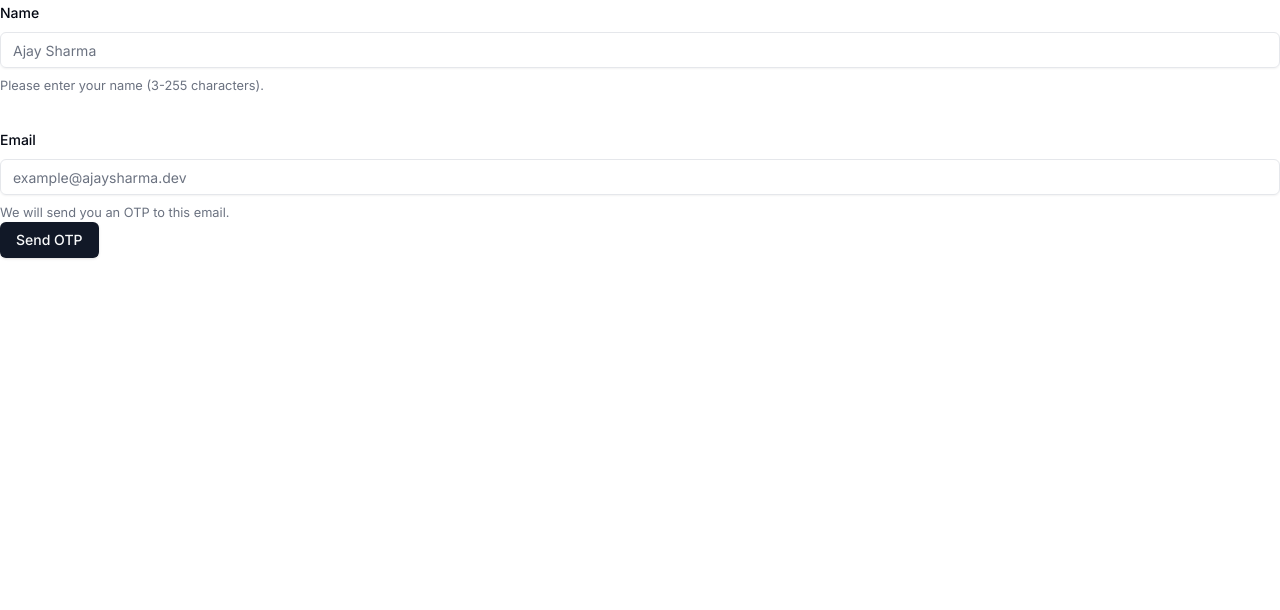
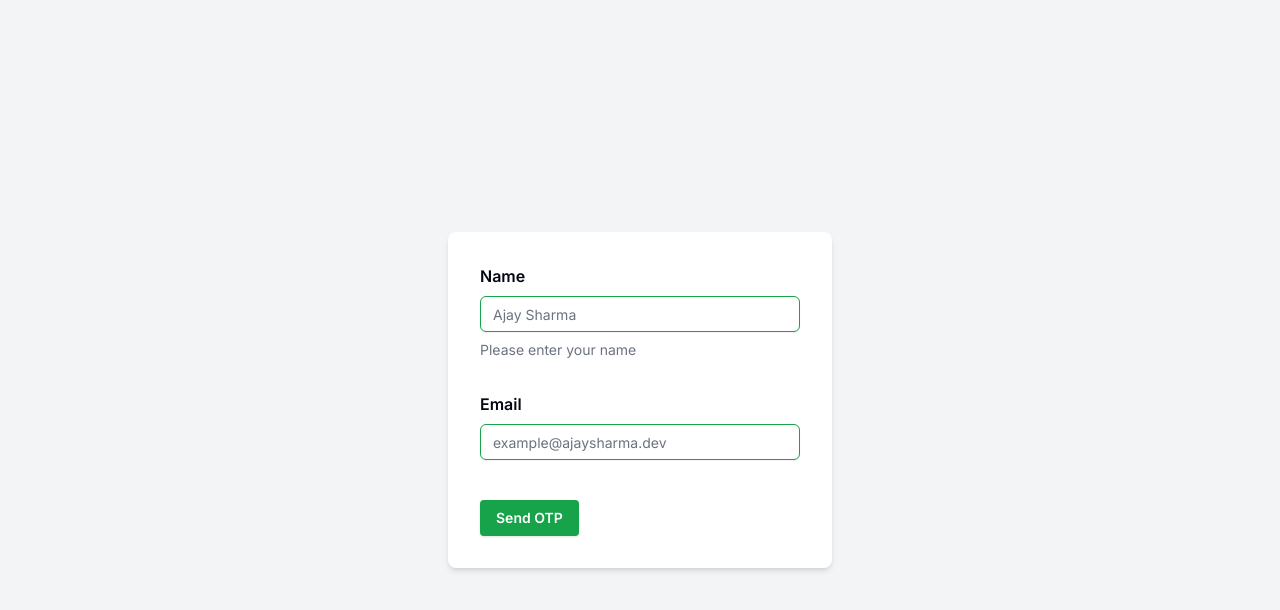
Before and after one commit to aman1117/shc-frontend, a Next.js app: page /auth/login in a window 1280 px wide. Shown: the top 610 px of the page. Built offline with nearby package versions, Linux system fonts and the light colour scheme.

Commit message:
chore: Clean up code formatting and remove unused files

```diff
--- a/src/app/(private)/files/page.tsx
+++ b/src/app/(private)/files/page.tsx
@@ -12,3 +12,4 @@ export default async function ShcFiles() {
     </div>
   );
 }
+// ✅
--- a/src/app/(private)/page.tsx
+++ b/src/app/(private)/page.tsx
@@ -24,6 +24,8 @@ export default async function DashboardPage() {
           <p>Files</p>
         </div>
       </div>
+      {/* what does below stringified user object look like? */}
+      {/*why we used pre tag?*/}
       <pre>{JSON.stringify(user, null, 2)}</pre>
       <h1>dashboard page</h1>
     </main>
--- a/src/app/(public)/auth/login/_components/LoginForm.tsx
+++ b/src/app/(public)/auth/login/_components/LoginForm.tsx
@@ -66,24 +66,29 @@ export default function LoginForm() {
       );
     }
   };
+
   return (
-    <main className="w-screen h-screen">
+    <main className="w-screen h-screen flex items-center justify-center bg-gray-100">
       <Form {...loginForm}>
         <form
           onSubmit={loginForm.handleSubmit(onLoginFormSubmit)}
-          className="space-y-8"
+          className="space-y-8 bg-white p-8 rounded-lg shadow-md w-96"
         >
           <FormField
             control={loginForm.control}
             name="name"
             render={({ field }) => (
               <FormItem>
-                <FormLabel>Name</FormLabel>
+                <FormLabel className="text-base font-semibold">Name</FormLabel>
                 <FormControl>
-                  <Input placeholder="Ajay Sharma" {...field} />
+                  <Input
+                    placeholder="Ajay Sharma"
+                    {...field}
+                    className="border-green-600 focus:ring-green-600 focus:border-green-600"
+                  />
                 </FormControl>
-                <FormDescription>
-                  Please enter your name (3-255 characters).
+                <FormDescription className="text-sm text-gray-500">
+                  Please enter your name
                 </FormDescription>
                 <FormMessage />
               </FormItem>
@@ -95,17 +100,30 @@ export default function LoginForm() {
             name="email"
             render={({ field }) => (
               <FormItem>
-                <FormLabel>Email</FormLabel>
+                <FormLabel className="text-base font-semibold">Email</FormLabel>
                 <FormControl>
-                  <Input placeholder="example@ajaysharma.dev" {...field} />
+                  <Input
+                    placeholder="example@ajaysharma.dev"
+                    {...field}
+                    className="border-green-600 focus:ring-green-600 focus:border-green-600"
+                  />
                 </FormControl>
-                <FormDescription>
-                  We will send you an OTP to this email.
-                </FormDescription>
+                <FormDescription className="text-sm text-gray-500"></FormDescription>
                 <FormMessage />
               </FormItem>
             )}
           />
+
+          {otpStatus !== "sent" && (
+            <Button
+              disabled={otpStatus === "sending"}
+              onClick={onClickSendOtpButton}
+              className="bg-green-600 hover:bg-green-700 text-white font-semibold  px-4 rounded"
+            >
+              Send OTP
+            </Button>
+          )}
+
           {otpStatus === "sent" && (
             <>
               <FormField
@@ -114,11 +132,15 @@ export default function LoginForm() {
                 disabled={loginForm.formState.isLoading}
                 render={({ field }) => (
                   <FormItem>
-                    <FormLabel>Otp</FormLabel>
+                    <FormLabel className="text-base font-semibold">OTP</FormLabel>
                     <FormControl>
-                      <Input placeholder="Six digits number" {...field} />
+                      <Input
+                        placeholder="Six digits number"
+                        {...field}
+                        className="border-green-600 focus:ring-green-600 focus:border-green-600"
+                      />
                     </FormControl>
-                    <FormDescription>
+                    <FormDescription className="text-sm text-gray-500">
                       Check your email for the OTP.
                     </FormDescription>
                     <FormMessage />
@@ -126,21 +148,17 @@ export default function LoginForm() {
                 )}
               />
 
-              <Button disabled={loginForm.formState.isSubmitting} type="submit">
+              <Button
+                disabled={loginForm.formState.isSubmitting}
+                type="submit"
+                className="bg-green-600 hover:bg-green-700 text-white font-semibold py-2 px-4 rounded"
+              >
                 Submit OTP
               </Button>
             </>
           )}
         </form>
       </Form>
-      {otpStatus !== "sent" && (
-        <Button
-          disabled={otpStatus === "sending"}
-          onClick={onClickSendOtpButton}
-        >
-          Send OTP
-        </Button>
-      )}
     </main>
   );
 }
--- a/src/app/(public)/layout.tsx
+++ b/src/app/(public)/layout.tsx
@@ -4,5 +4,7 @@ export default function PublicLayout({
 }: {
   children: React.ReactNode;
 }) {
+  // why we write main tag here
+  // what does this classname do?
   return <main className="h-screen w-screen">{children}</main>;
 }
--- a/src/app/(public)/share/[...slug]/layout.tsx
+++ b/src/app/(public)/share/[...slug]/layout.tsx
@@ -5,3 +5,4 @@ export default function FilesLayout({
 }) {
   return <main>{children}</main>;
 }
+//✅
--- a/src/app/layout.tsx
+++ b/src/app/layout.tsx
@@ -15,7 +15,9 @@ export default function RootLayout({
   children: React.ReactNode;
 }) {
   return (
+    // {/* what does lang= "en" do? */}
     <html lang="en">
+      {/* why does we use curly braces in the below classname? */}
       <body className={inter.className}>
         {children}
         <Toaster />
--- a/src/middleware.ts
+++ b/src/middleware.ts
@@ -2,6 +2,7 @@ import { NextResponse } from "next/server";
 import { NextRequest } from "next/server";
 import { getMe } from "./server-actions/get-me.action";
 import { refreshToken } from "./server-actions/refresh-token.action";
+//NOT DONE
 
 const ACCESS_TOKEN = "__shc_access_token";
 const REFRESH_TOKEN = "__shc_refresh_token";
```
Also changed, not shown: src/app/(private)/layout.tsx (+12 -0 lines), 1 other file (tests, documents, lock files or other folders).
